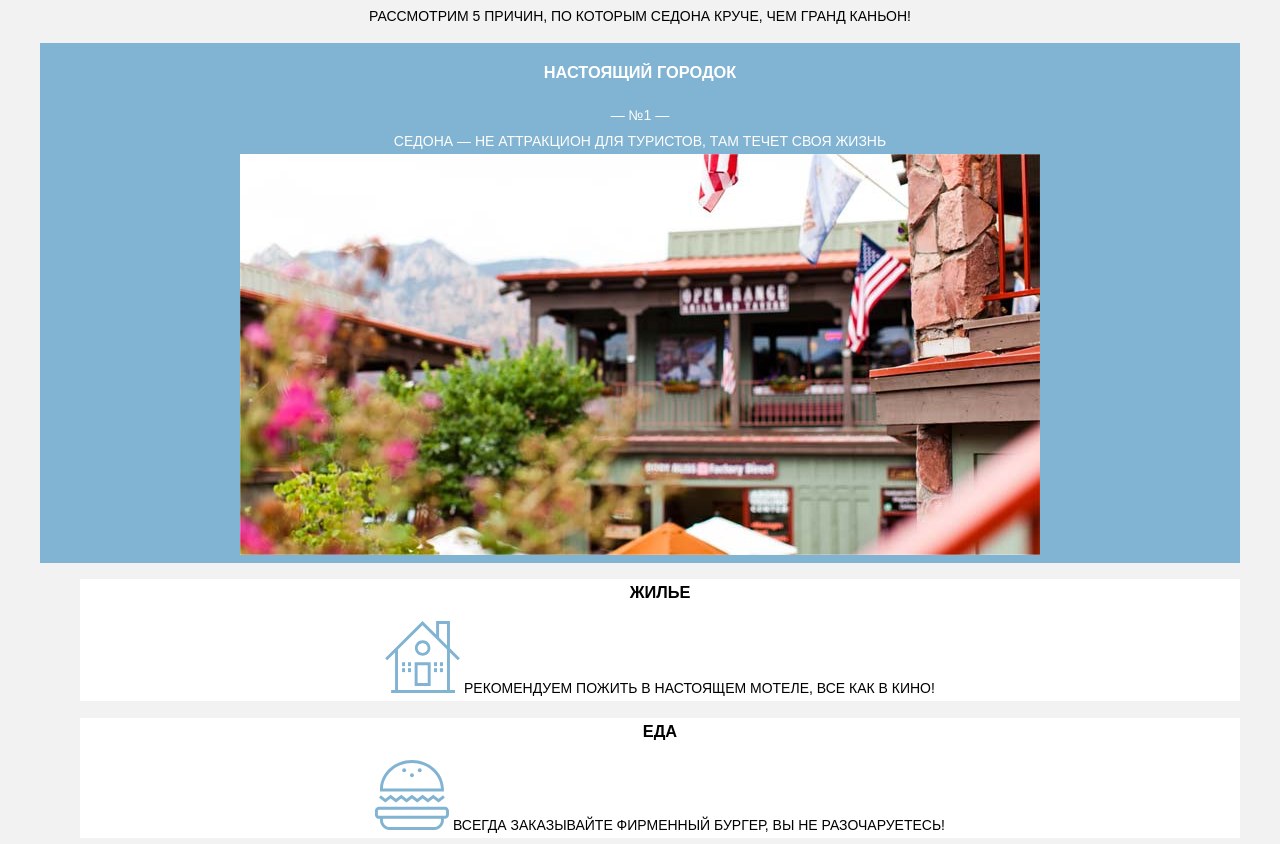
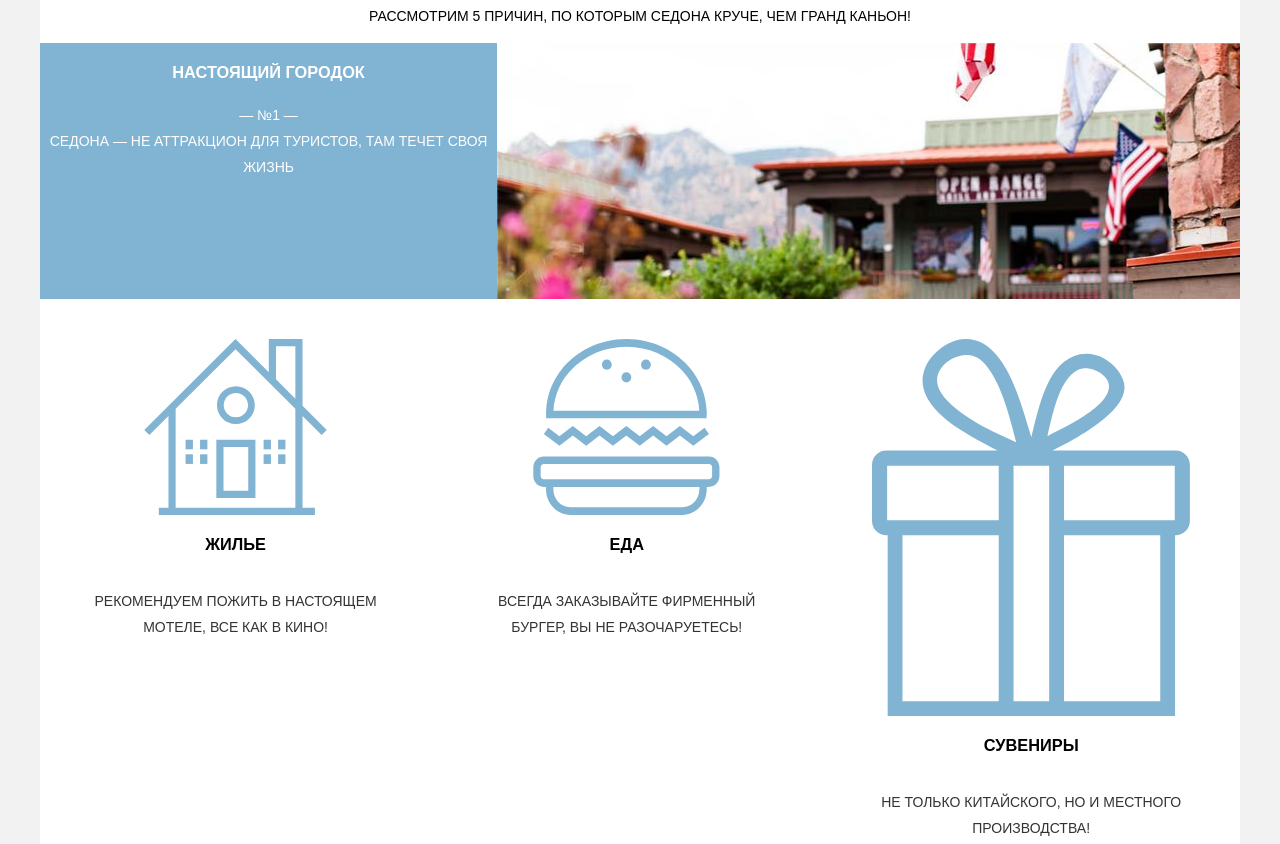
Before and after one commit to VasilyMamaev/beginner_project_sedona, a plain HTML site: page sedona/sedonaMain.html in a window 1280 px wide. Shown: the part 648-1492 px from the top of the page. Drawn offline with Linux system fonts and the light colour scheme.

Commit message:
начал разметку на флексах
в маине поменял порядок мелких элементов и оптимизировал картинки в features + разметил на флексах половину features

```diff
--- a/sedona/css/style.css
+++ b/sedona/css/style.css
@@ -23,6 +23,10 @@
     margin: 0 auto;
     }
 
+img {
+    height: auto;
+    max-height: 100%;
+}
 /* главная страница */
 .main-navigation {
     color: #000;
@@ -61,7 +65,7 @@
 
 .headline {
     background-color: #fff;
-    background-image: url(/img/headline-background.jpg);
+    background-image: url(/sedona/img/headline-background.jpg);
     text-align: center;
     width: 1200px;
     height: 510px;
@@ -88,6 +92,8 @@
     width: 1200px;
     margin: 0 auto;
     align-items: center;
+    background-color: #fff;
+
 }
 
 .first-features {
@@ -96,6 +102,16 @@
     order:1;
     margin: 0 auto;
     padding: 0;
+}
+
+.main-features-item .img-city{
+   background-image: url(/sedona/img/city-img.jpg);
+    width: 800px;
+}
+
+.main-features-item .img-canyon{
+   background-image: url(/sedona/img/canyon-img.jpg);
+    width: 800px;
 }
 
 .first-features li:nth-of-type(1) {
@@ -108,6 +124,7 @@
 
 .first-features li:nth-of-type(6) {
     order: 0;
+
 }
 
 .first-features,
@@ -117,10 +134,39 @@
 
 }
 
+.secondary-features {
+    display: flex;
+    padding: 0;
+    margin: 0;
+    width: 1200px;
+}
+
+.secondary-features .features-item {
+    display: flex;
+    flex-direction: column;
+    width: 100%;
+    padding: 40px 50px;
+}
+
+.secondary-features .features-item p {
+    color: #333333;
+}
+
+
 .first-features li:nth-of-type(1),
 .first-features li:nth-of-type(2) {
     background-color: #81b3d2;
     color: #fff;
+    display: flex;
+    box-sizing:border-box;
+    height: 256px;
+    width: 1200px;
+}
+
+.first-features li:nth-of-type(3),
+.first-features li:nth-of-type(4),
+.first-features li:nth-of-type(5) {
+    background-color: #eeeeee;
 }
 
 
@@ -224,7 +270,7 @@
 
 .search-container {
     background-color: #fff;
-    background-image: url(filter-background.jpg);
+    background-image: url(/sedona/img/filter-background.jpg);
     width: 1200px;
     margin: 0 auto;
     color: #fff;
--- a/sedona/sedonaMain.html
+++ b/sedona/sedonaMain.html
@@ -31,14 +31,21 @@
         <section class="features">
 
             <h2>Седона — небольшой городок в Аризоне, заслуживающий большего!</h2>
+            <p>Рассмотрим 5 причин, по которым Седона круче, чем гранд каньон!</p>
             <ol class="first-features">
 
-                <p>Рассмотрим 5 причин, по которым Седона круче, чем гранд каньон!</p>
+
                 <li class="main-features-item">
-                    <h3>НАСТОЯЩИЙ ГОРОДОК</h3> — №1 — <br> СЕДОНА — НЕ АТТРАКЦИОН ДЛЯ ТУРИСТОВ, ТАМ ТЕЧЕТ СВОЯ ЖИЗНЬ <img src="img/city-img.jpg">
+                    <div>
+                        <h3>НАСТОЯЩИЙ ГОРОДОК</h3> — №1 — <br> СЕДОНА — НЕ АТТРАКЦИОН ДЛЯ ТУРИСТОВ, ТАМ ТЕЧЕТ СВОЯ ЖИЗНЬ
+                    </div>
+                    <div class="img-city"></div>
                 </li>
                 <li class="main-features-item">
-                    <h3>ТАМ ЕСТЬ МОСТ ДЬЯВОЛА</h3> — №2 — <br> ДА, ПО НЕМУ МОЖНО ПРОЙТИ! ЕСЛИ КОНЕЧНО ВЫ ОСМЕЛИТЕСЬ <img src="img/canyon-img.jpg">
+                    <div>
+                        <h3>ТАМ ЕСТЬ МОСТ ДЬЯВОЛА</h3> — №2 — <br> ДА, ПО НЕМУ МОЖНО ПРОЙТИ! ЕСЛИ КОНЕЧНО ВЫ ОСМЕЛИТЕСЬ
+                    </div>
+                    <div class="img-canyon"></div>
                 </li>
                 <li class="main-features-item">
                     <h3>НЕБОЛЬШАЯ ПЛОЩАДЬ</h3> — №3 — <br> ВСЕ ДОСТОПРИМЕЧАТЕЛЬНОСТИ НАХОДЯТСЯ ОЧЕНЬ БЛИЗКО
@@ -52,13 +59,19 @@
                 <li>
                     <ul class="secondary-features">
                         <li class="features-item">
-                            <h3>ЖИЛЬЕ</h3> <img src="img/icon-1.svg"> РЕКОМЕНДУЕМ ПОЖИТЬ В НАСТОЯЩЕМ МОТЕЛЕ, ВСЕ КАК В КИНО!
+                            <img src="img/icon-1.svg">
+                            <h3>ЖИЛЬЕ</h3>
+                            <p>РЕКОМЕНДУЕМ ПОЖИТЬ В НАСТОЯЩЕМ МОТЕЛЕ, ВСЕ КАК В КИНО!</p>
                         </li>
                         <li class="features-item">
-                            <h3>ЕДА</h3> <img src="img/icon-2.svg"> ВСЕГДА ЗАКАЗЫВАЙТЕ ФИРМЕННЫЙ БУРГЕР, ВЫ НЕ РАЗОЧАРУЕТЕСЬ!
+                            <img src="img/icon-2.svg">
+                            <h3>ЕДА</h3>
+                            <p>ВСЕГДА ЗАКАЗЫВАЙТЕ ФИРМЕННЫЙ БУРГЕР, ВЫ НЕ РАЗОЧАРУЕТЕСЬ!</p>
                         </li>
                         <li class="features-item">
-                            <h3>СУВЕНИРЫ</h3> <img src="img/icon-3.svg"> НЕ ТОЛЬКО КИТАЙСКОГО, НО И МЕСТНОГО ПРОИЗВОДСТВА!
+                            <img src="img/icon-3.svg">
+                            <h3>СУВЕНИРЫ</h3>
+                            <p>НЕ ТОЛЬКО КИТАЙСКОГО, НО И МЕСТНОГО ПРОИЗВОДСТВА!</p>
                         </li>
                     </ul>
                 </li>
```
Also changed, not shown: sedona/img/filter-background.jpg (renamed from sedona/css/filter-background.jpg).
